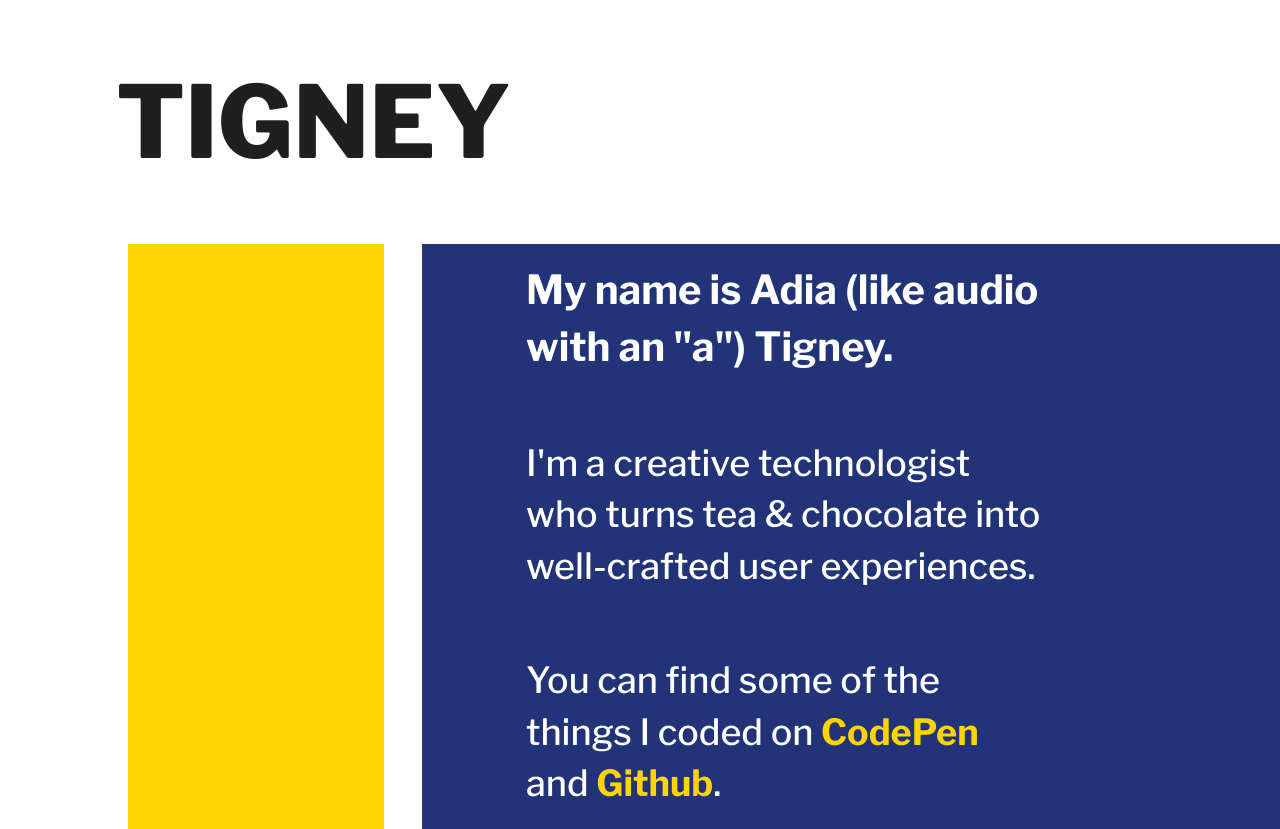
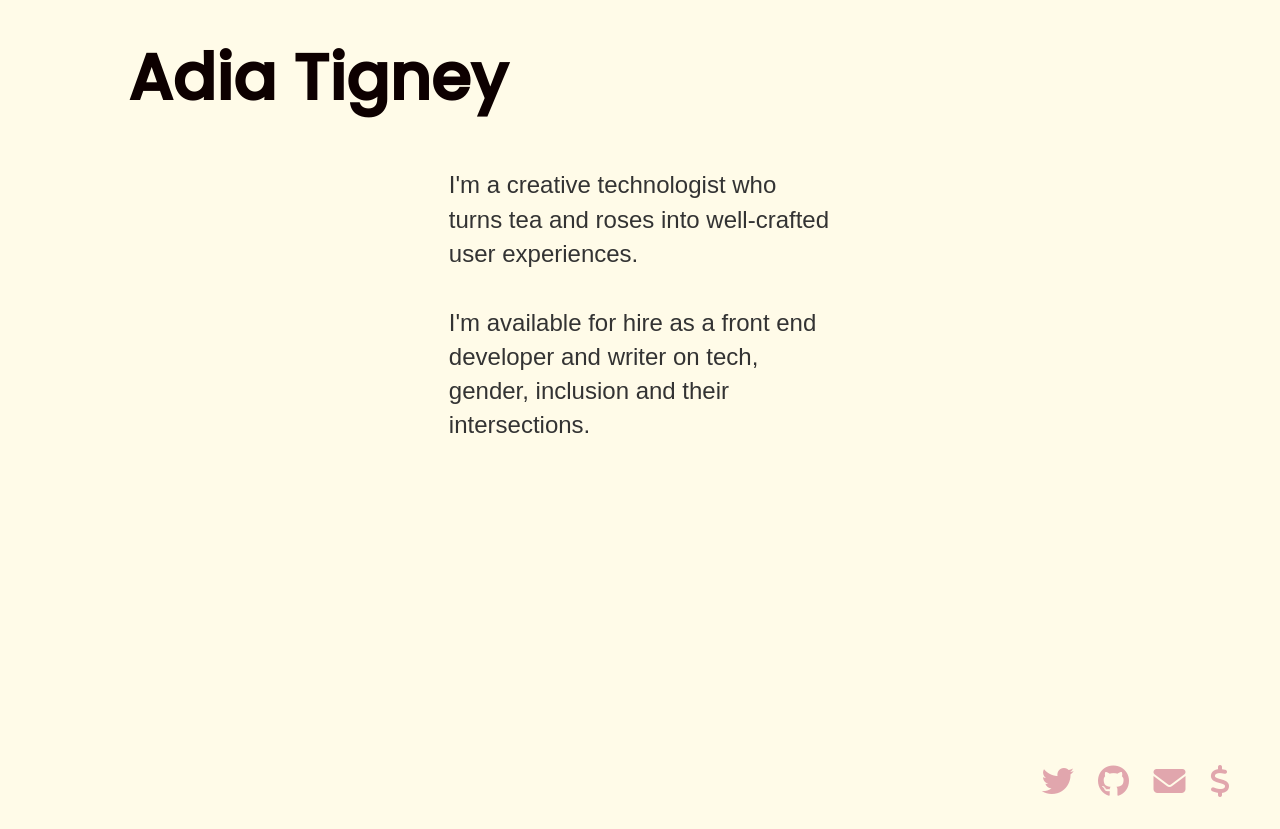
Before and after one commit to tign3y/thetign3y.github.io, a plain HTML site: page index.html in a window 1280 px wide. Shown: the top 829 px of the page. After the commit the page ends 800 px from the top, so only its background shows below. Drawn offline with nearby package versions, Linux system fonts and the light colour scheme; a web font is replaced by a local one.

Commit message:
redesign

```diff
--- a/css/main.css
+++ b/css/main.css
@@ -11,11 +11,10 @@
    ========================================================================== */
 
 html {
-    color: #222;
+    color: #E8FFE9;
     font-size: 1em;
     line-height: 1.4;
 }
-
 /*
  * Remove text-shadow in selection highlight:
  * https://twitter.com/miketaylr/status/12228805301
@@ -93,23 +92,7 @@ textarea {
 
 /* ==========================================================================
    Author's custom styles
-   ========================================================================== */
-
-
-
-
-
-
-
-
-
-
-
-
-
-
-
-
+   ========================================================================== *
 
 /* ==========================================================================
    Helper classes
@@ -281,85 +264,67 @@ textarea {
     }
 }
 
+:root {
+    --main-bg-white: #FFFBE8;
+    --rose: #E1A6AD;
+    --plum-black: #0D0000;
+    --drk-blue: #080D24;
+    --drk-red: #940C00;
+}
+
 body {
-    font-family: 'Libre Franklin', sans-serif;
+    font-family: 'Palanquin', sans-serif;
+    font-weight: 200;
+    font-size: 100%;
+    max-width: 100%;
+    overflow-x: hidden;
+    /*hide scroll bars & prevent horizontal scrolling*/
+    background-color: var(--main-bg-white);
+    padding-bottom: 40px;
 }
 
 h1 {
-    font-size: 100px;
-    font-weight: 800;
+    font-family: 'Poppins', sans-serif;
+    font-size: 4em;
+    font-weight: 700;
     margin-left: 10%;
-    color: #1F1F1F;
-}
-
-.yellow-bar {
-  position: absolute;
-  background-color: #FFD400;
-  width: 20%;
-  height: 100%;
-  margin-left: 10%;
-}
-
-.gray-bar {
-  position: fixed;
-  background-color: #878787;
-  margin-right: 10%;
-  margin-left: 70%;
-  width: 20%;
-  height: 100%;
-
-
-}
-
-.blue-box {
-    background-color: #223377;
-}
-
-.red-box {
-    background-color: #C3214F;
-    margin-top: 250px;
+    color: var(--plum-black);
 }
 
 p {
-    color: white;
-    font-size: 36px;
+    font-size: 1.5em;
     font-weight: 500;
     padding: 3%;
 }
 
 a {
-    color: #FFD400;
+    color: #FFD400; /*gold*/
     font-weight: 600;
     text-decoration: none;
     }
 
 a:hover {
     text-decoration: none;
-    color: #878787;
+    color: var(--rose);
     transition: 0.5s;
     transition-timing-function: ease-in;
-
 }
 
-.first {
-    font-weight: 600;
-    font-size: 40px;
+.footer {
+    text-align: right;
+    position: fixed;
+    bottom: 0px;
+    display: block;
 }
 
-.ftr {
-    color: #1F1F1F;
-    font-weight: 600;
-    padding: 5px;
-    text-align: right;
-    margin-right: 5%;
-    background-color: white;
-    margin-bottom: 0px;
+i {
+    color: var(--rose);
+    margin-right: 20px;
 }
 
 .blinking-cursor {
-  font-weight: 800;
-  font-size: 100px;
-  color: #FFFFFF;
+  font-weight: 700;
+  color: var(--main-bg-white);
   -webkit-animation: 1s blink step-end infinite;
   -moz-animation: 1s blink step-end infinite;
   -ms-animation: 1s blink step-end infinite;
--- a/index.html
+++ b/index.html
@@ -3,16 +3,18 @@
     <head>
         <meta charset="utf-8">
         <meta http-equiv="x-ua-compatible" content="ie=edge">
-        <title>Welcome to Tigneyland.</title>
+        <title>Adia Tigney</title>
         <meta name="description" content="">
         <meta name="viewport" content="width=device-width, initial-scale=1">
 
         <link rel="apple-touch-icon" href="apple-touch-icon.png">
         <!-- Place favicon.ico in the root directory -->
         <link rel="stylesheet" href="https://maxcdn.bootstrapcdn.com/bootstrap/3.3.6/css/bootstrap.min.css" integrity="sha384-1q8mTJOASx8j1Au+a5WDVnPi2lkFfwwEAa8hDDdjZlpLegxhjVME1fgjWPGmkzs7" crossorigin="anonymous">
-        <link href="https://fonts.googleapis.com/css?family=Libre+Franklin:500, 600,700,800" rel="stylesheet">
+        <link href="https://fonts.googleapis.com/css?family=Palanquin:100,700" rel="stylesheet">
+        <link href="https://fonts.googleapis.com/css?family=Poppins:500" rel="stylesheet">
         <link rel="stylesheet" href="css/normalize.css">
         <link rel="stylesheet" href="css/main.css">
+        <script src="https://use.fontawesome.com/55943f1adc.js"></script>
         <script src="js/vendor/modernizr-2.8.3.min.js"></script>
     </head>
     <body>
@@ -20,49 +22,27 @@
             <p class="browserupgrade">You are using an <strong>outdated</strong> browser. Please <a href="http://browsehappy.com/">upgrade your browser</a> to improve your experience.</p>
         <![endif]-->
 
-        <!-- Add your site or application content here -->
         <div class="container-full">
             <div class="row">
-                <h1>TIGNEY<span class="blinking-cursor">_</span></h1>
-            </div><!-- /.row-->
-        </div><!-- /.container-->
-        <div class="yellow-bar"></div>
-        <div class="gray-bar"></div>
-        <div class="container-full">
+                <div class="col-lg-12">
+                    <h1>Adia Tigney<span class="blinking-cursor">_</span></h1>
+                </div>
+            </div>
             <div class="row">
-                <div class="col-lg-8 col-lg-offset-4 blue-box">
-                    <div class="row">
-                        <div class="col-lg-8 col-lg-offset-1">
-                        <p class="first">My name is Adia (like audio with an "a") Tigney.</p><br>
-                        <p>I'm a creative technologist who turns tea & chocolate into well-crafted user experiences.</p><br>
-                        <p>You can find some of the things I coded on <a id="codepen" href="http://codepen.io/TIGN3Y">CodePen</a> and <a id="github" href="http://github.com/tign3y
-                            ">Github</a>.</p><br>
-                        <p>I'm available for hire as a UX consultant, front-end developer, and writer on tech, inclusion, gender, feminism and their intersections.</p>
-                    </div><!-- /.row-->
-                </div><!-- /.col-lg-8 /.col-lg-offset-4-->
-            </div><!-- /.row-->
+                <div class="col-md-4 col-md-offset-4">
+                    <p>I'm a creative technologist who turns tea and roses into well-crafted user experiences.</p>
+                    <p>I'm available for hire as a front end developer and writer on tech, gender, inclusion and their intersections.</p>
+                </div>
+            </div>
             <div class="row">
-                <div class="col-lg-10 red-box">
-                    <div class="row">
-                        <div class="col-lg-6 col-lg-offset-1">
-                            <p class="first">You should definitely know that:</p>
-                            <p>I am a queer, <a id="enby" href="http://nonbinary.org/wiki/Nonbinary_gender">non-binary</a>, Black person who's into art, music, yoga, sex-ed, and nerdy things in general.</p>
-                            <p>You can find my quick thoughts about all of those things on <a id="twitter" href="http://twitter.com/TIGN3Y">Twitter</a>.</p>
-                            <p>I put snapshots of my life on <a id="instagram" href="http://instagram.com/TIGN3Y">Instagram</a>.</p>
-                            <p>You can buy me cool & helpful things from my <a id="amazon" href="https://amzn.com/w/1ZP8F84JPHOG8">Amazon Wishlist</a>.</p>
-                            <p>I have an interactive copy of my resume <a href="http://flowvel.la/AdiaTigneyInteractiveResume">here</a> and a printable copy of my resume <a id="resume" href="https://drive.google.com/file/d/0B66Iz6w4PiQlTU9JNzJOLUgyU3M/view">here</a>, if you're into that kind of thing.</p>
-                            <p>You can give me money for tea & chocolate <a id="cash" href="http://cash.me/$tign3y">here</a>.</p>
-                            <p>If you leave a way for me to get in touch, I can send you a surprise afterwards.</p>
-                        </div><!-- /.col-lg-10 /.col-lg-offset-1-->
-                    </div> <!-- /.row-->
-                </div><!-- /.col-lg-6 /.col-lg-offset-6-->
-            </div><!-- /.row-->
-            <div class="row">
-                <div class="col-md-12">
-                    <p class="ftr">Last updated November 2016.</p>
-                </div><!-- /.col-lg-12 /.yellow-bar -->
-            </div><!-- /.row-->
-        </div><!-- /.container-full-->
+                <div class="col-md-4 col-md-offset-8 footer">
+                    <a href="http://twitter.com/tign3y"><i class="fa fa-twitter fa-2x" aria-hidden="true"></i></a>
+                    <a href="http://github.com/tign3y"><i class="fa fa-github fa-2x" aria-hidden="true"></i></a>
+                    <a href="mailto:tign3y@gmail.com"><i class="fa fa-envelope fa-2x" aria-hidden="true"></i></a>
+                    <a href="http://cash.me/tign3y"><i class="fa fa-usd fa-2x" aria-hidden="true"></i></a>
+                </div>
+            </div>
+        </div>
 
 
         <script src="https://code.jquery.com/jquery-1.12.0.min.js"></script>
```
Also changed, not shown: 404.html (+1 -1 lines).
